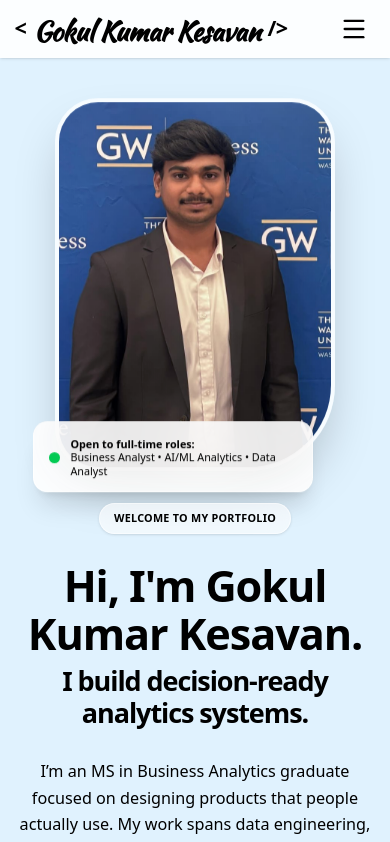
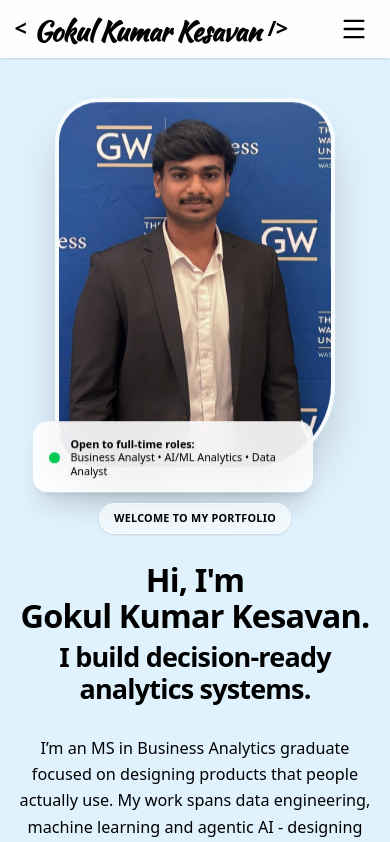
Before and after one commit to gokulkumar1014/gokulkumar1014.github.io, a React (Vite) app: page / in a window 390 px wide. Shown: the top 842 px of the page. Built offline with nearby package versions, Linux system fonts and the light colour scheme.

Commit message:
Global overflow fix and text sizing

```diff
--- a/src/layout/Layout.tsx
+++ b/src/layout/Layout.tsx
@@ -11,7 +11,7 @@ const Layout: React.FC = () => {
     }, [pathname]);
 
     return (
-        <div className="min-h-screen flex flex-col">
+        <div className="min-h-screen flex flex-col overflow-x-hidden w-full max-w-[100vw]">
             <Navbar />
             <main className="flex-grow pt-16 md:pt-20">
                 <Outlet />
--- a/src/pages/Home.tsx
+++ b/src/pages/Home.tsx
@@ -20,8 +20,8 @@ const Home: React.FC = () => {
                     <span className="text-accent-dark font-bold tracking-wide uppercase text-xs bg-white/60 backdrop-blur-md border border-white/50 px-4 py-2 rounded-full inline-block shadow-sm">
                         Welcome to my portfolio
                     </span>
-                    <h1 className="text-5xl md:text-6xl lg:text-7xl font-extrabold text-primary tracking-tight leading-[1.1]">
-                        Hi, I'm <span className="text-accent">Gokul Kumar Kesavan.</span>
+                    <h1 className="text-4xl sm:text-5xl md:text-6xl lg:text-7xl font-extrabold text-primary tracking-tight leading-[1.1]">
+                        Hi, I'm <span className="text-accent inline-block">Gokul Kumar Kesavan.</span>
                         <br />
                         <span className="text-secondary/80 text-3xl md:text-4xl lg:text-5xl block mt-2">I build decision-ready analytics systems.</span>
                     </h1>
```
